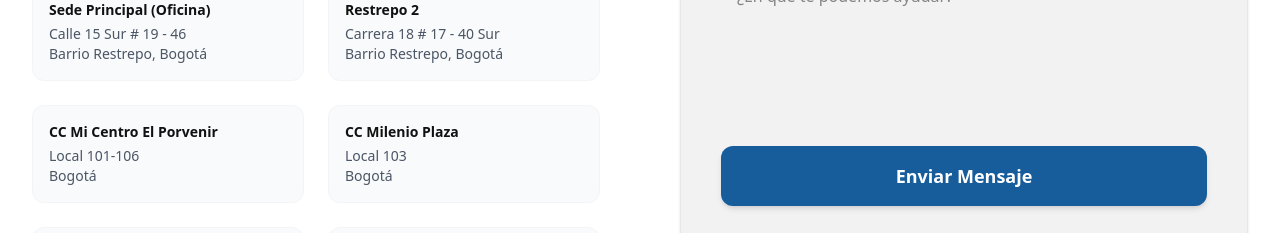
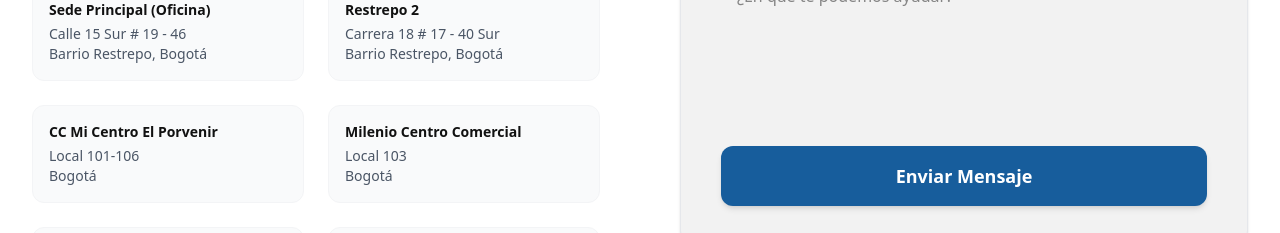
Before and after one commit to lyffseba/lindo-hogar-online, a Next.js app: page /contact in a window 1280 px wide. Shown: the part 940-1173 px from the top of the page. Built offline with nearby package versions, Linux system fonts and the light colour scheme.

Commit message:
fix: update store name to Milenio Centro Comercial

```diff
--- a/src/app/contact/page.tsx
+++ b/src/app/contact/page.tsx
@@ -68,7 +68,7 @@ export default function ContactPage() {
                   Local 101-106<br />Bogotá
                 </div>
                 <div className="bg-gray-50 p-4 rounded-xl border border-gray-100">
-                  <span className="font-bold text-[#111111] block mb-1">CC Milenio Plaza</span>
+                  <span className="font-bold text-[#111111] block mb-1">Milenio Centro Comercial</span>
                   Local 103<br />Bogotá
                 </div>
                 <div className="bg-gray-50 p-4 rounded-xl border border-gray-100">
```
